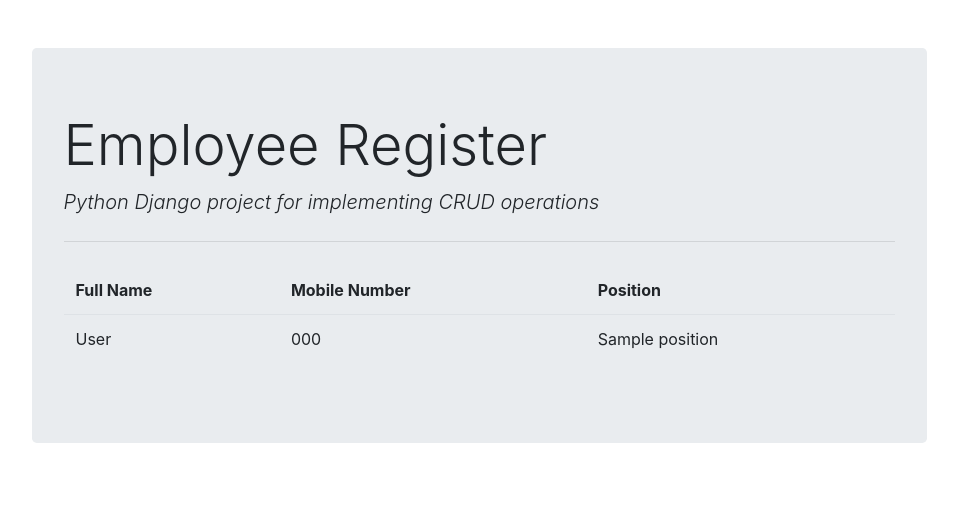
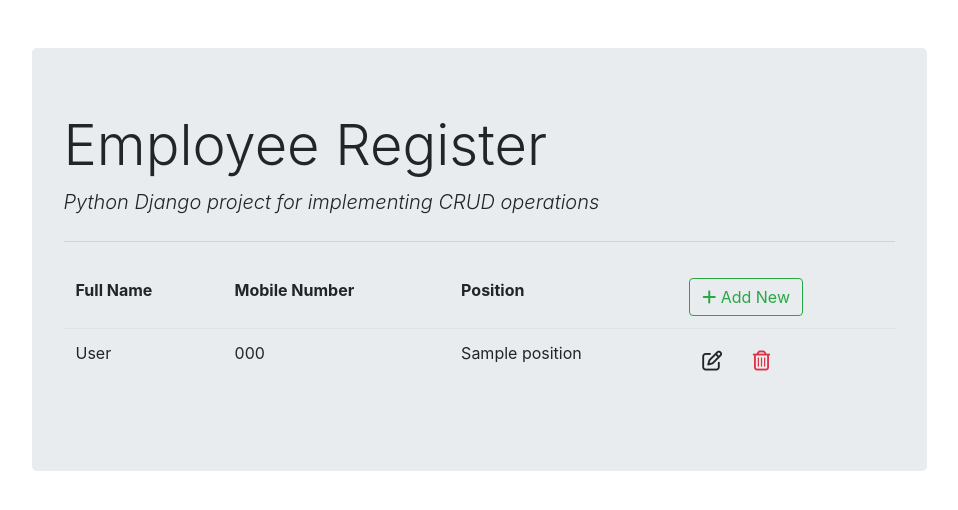
Before and after one commit to m0mins/DjangoCRUDOperation, a Django app: page /list/ in a window 1280 px wide. Shown: the top 510 px of the page, without its empty margins (161-1119 px from the left). Run offline with Django 3.2, Linux system fonts and the light colour scheme; tables that the repository leaves empty hold one stand-in row (values such as "Sample post").

Commit message:
update and delete and complete crud operation

```diff
--- a/registration/urls.py
+++ b/registration/urls.py
@@ -2,7 +2,9 @@ from django.urls import path
 from . import views
 urlpatterns=[
     path('index/',views.index,name='index'),
-    path('',views.employee_form, name='employee_form'),
+    path('',views.employee_form, name='employee_insert'),
+    path('<int:id>/', views.employee_form, name='employee_update'),
     path('list/', views.employee_list, name='employee_list'),
+    path('delete/<int:id>/',views.employee_delete,name='employee_delete'),
 
 ]
--- a/registration/views.py
+++ b/registration/views.py
@@ -10,15 +10,25 @@ def employee_list(request):
     context={'employee_list':Employee.objects.all()}
 
     return render(request,'employee_list.html',context)
-def employee_form(request):
+def employee_form(request,id=0):
     if request.method=='GET':
-        form=EmployeeForm()
+        if id==0:
+            form=EmployeeForm()
+        else:
+            employee=Employee.objects.get(pk=id)
+            form=EmployeeForm(instance=employee)
         return render(request,'employee_form.html',{'form':form})
     else:
-        form=EmployeeForm(request.POST)
+        if id==0:
+            form=EmployeeForm(request.POST)
+        else:
+            employee=Employee.objects.get(pk=id)
+            form=EmployeeForm(request.POST, instance= employee)
         if form.is_valid():
             form.save()
         return redirect('/list')
 
-def employee_delete(request):
-    return
+def employee_delete(request,id):
+    employee=Employee.objects.get(pk=id)
+    employee.delete()
+    return redirect('/list')
--- a/templates/employee_list.html
+++ b/templates/employee_list.html
@@ -6,6 +6,12 @@
         <td>Full Name</td>
         <td>Mobile Number</td>
         <td>Position</td>
+        <td>
+            <a href="{% url 'employee_insert'%}" class="btn btn-outline-success">
+                <i class="fas fa-plus"></i> Add New
+            </a>
+        </td>
+
     </tr>
     </thead>
     <tbody>
@@ -14,6 +20,19 @@
         <td>{{employee.fullname}}</td>
         <td>{{employee.mobile}}</td>
         <td>{{employee.position}}</td>
+        <td>
+            <a href="{% url 'employee_update' employee.id %}" class="btn text-secondary-px-0">
+                <i class="far fa-edit fa-lg"></i>
+            </a>
+            <form action="{% url 'employee_delete' employee.id %}" method="post" class="d-inline">
+                {% csrf_token %}
+                <button type="submit" class="btn">
+                    <i class="far fa-trash-alt fa-lg text-danger float-right"></i>
+                </button>
+
+
+            </form>
+        </td>
     </tr>
     {%endfor%}
     </tbody>
```
Also changed, not shown: templates/employee_form.html (+11 -2 lines).
